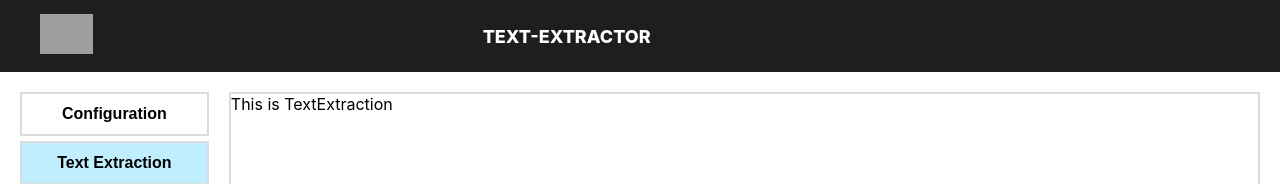
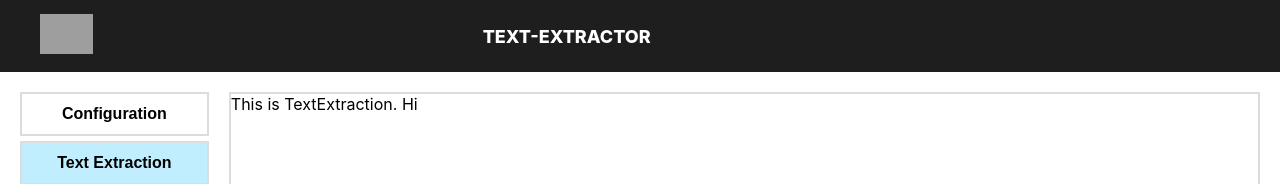
Before and after one commit to vkandra/text123, a React (Create React App) app: page / in a window 1280 px wide. Both pictures are taken after a click on the element "Text Extraction". Shown: the top 184 px of the page. Built offline with nearby package versions, Linux system fonts and the light colour scheme; grey boxes are pictures that could not be loaded.

Commit message:
Test Naga Sai

```diff
--- a/src/components/TextExtraction/TextExtraction.js
+++ b/src/components/TextExtraction/TextExtraction.js
@@ -3,7 +3,7 @@ import React from 'react';
 // import { connect } from 'react-redux/es/exports';
 
 const TextExtraction = (props) => {
-  return <div className="textExtraction">This is TextExtraction</div>;
+  return <div className="textExtraction">This is TextExtraction. Hi</div>;
 };
 
 // const mapStateToProps = (state) => {
```
